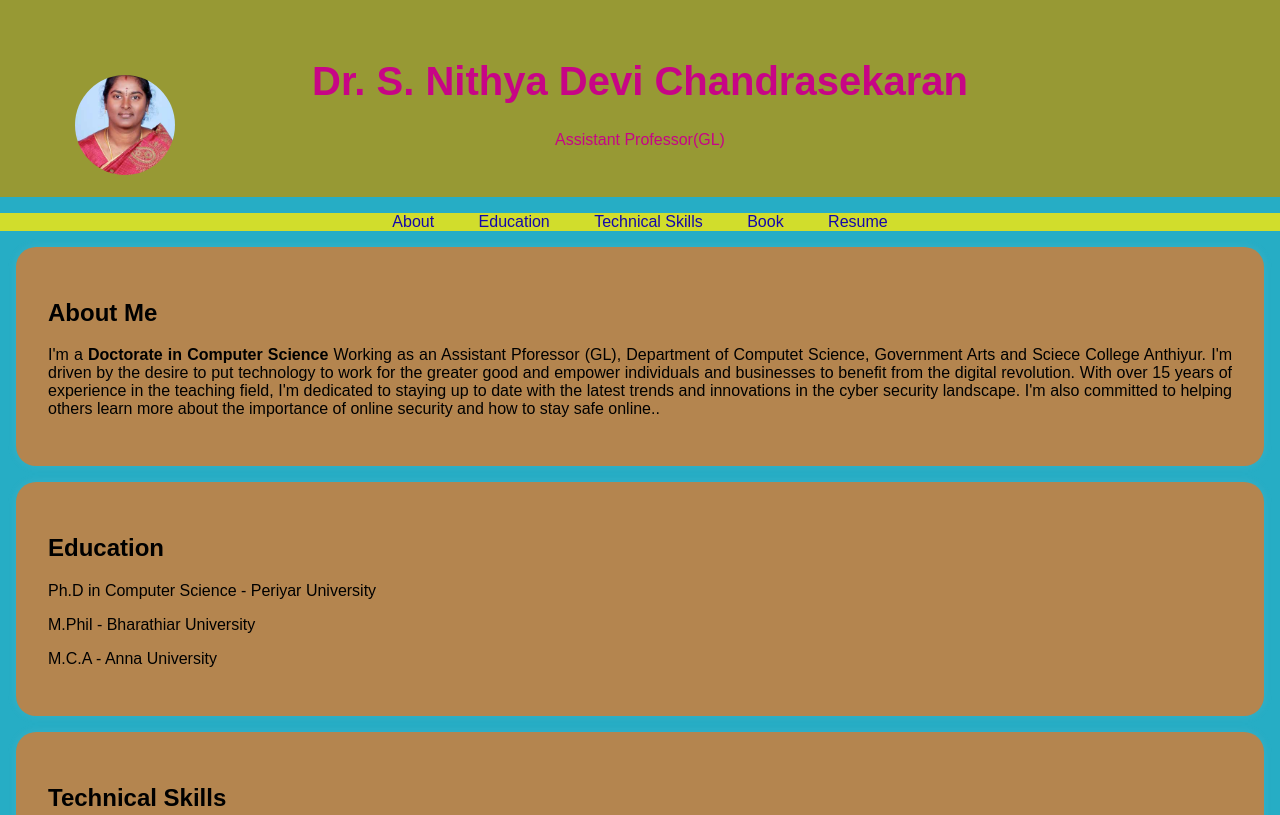
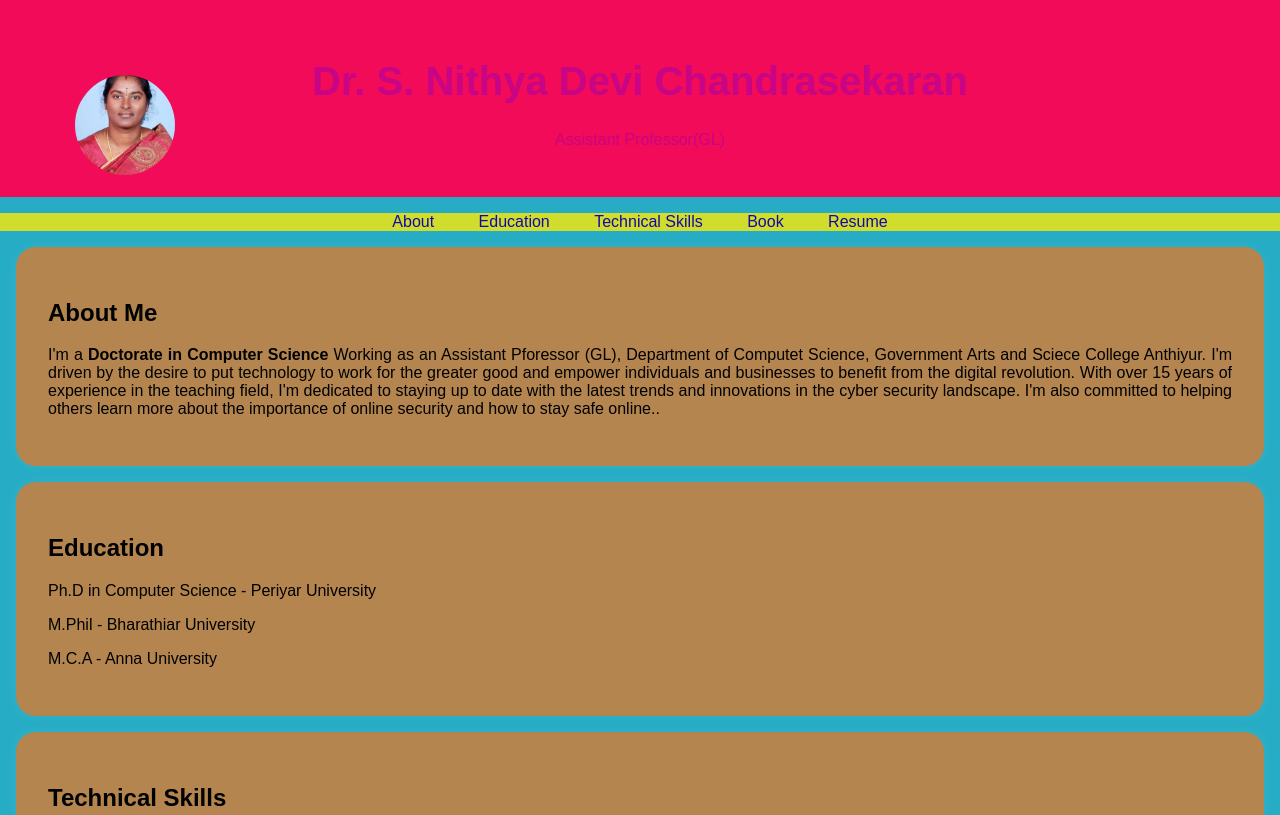
Before and after one commit to nithyadevichandrasekaran/MY-PORTFOLIO, a plain HTML site: page index.html in a window 1280 px wide. Shown: the top 815 px of the page. Drawn offline with Linux system fonts and the light colour scheme.

Commit message:
Server File

```diff
--- a/index.html
+++ b/index.html
@@ -10,7 +10,7 @@
         }
 
         header {
-            background-color: #979934;
+            background-color: #f10b58;
             color: hsl(320, 95%, 40%);
             text-align: center;
             padding: 2rem 0;
```
